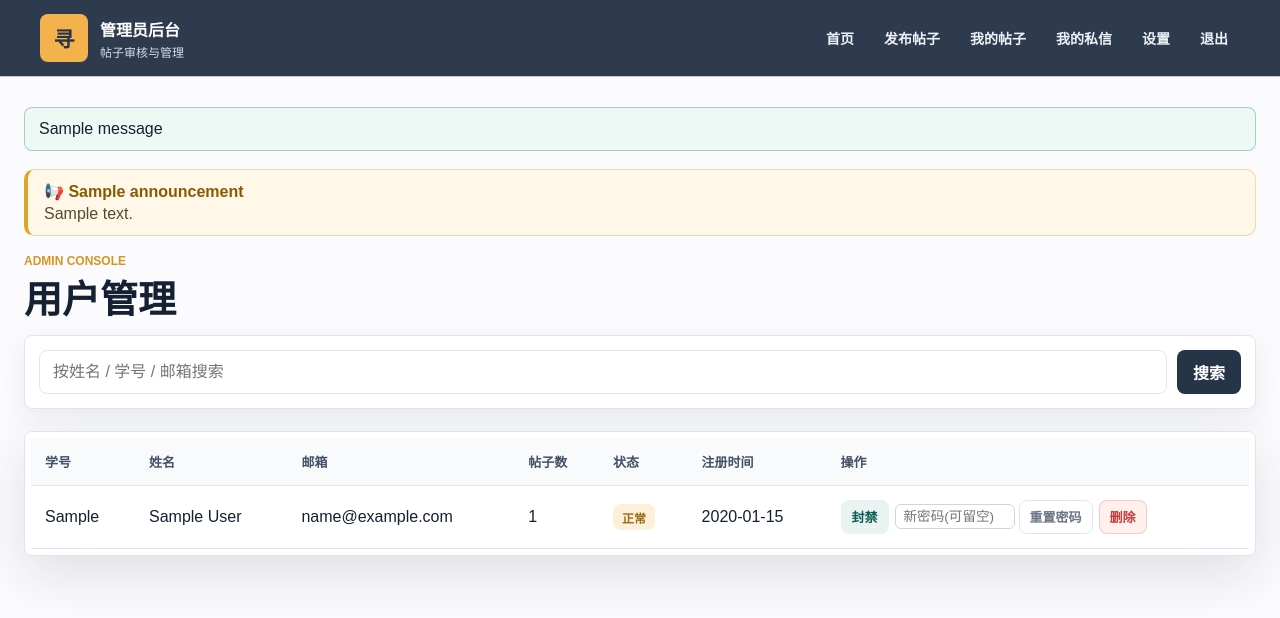
After one commit to Aurora5456/campus-lost-found-system, a Flask app: page /admin/students in a window 1280 px wide. The commit adds this page. Shown: the top 618 px of the page. Run offline with Flask 3, Linux system fonts and the light colour scheme; the visitor is signed in with stand-in values (Sample User, id 1); tables that the repository leaves empty hold one stand-in row (values such as "Sample post"); one stand-in notice (Sample message) is shown; parts of the project's set-up code (start-up, migrations or seed data) failed here and were passed over.

Commit message:
feat(admin): 用户管理、全站公告、私信监管、批量操作与任意帖子状态管理

```diff
--- a/campus-lost-found-system/app.py
+++ b/campus-lost-found-system/app.py
@@ -1,5 +1,6 @@
 import os
 from functools import wraps
+from secrets import token_urlsafe
 
 from flask import (
     Flask,
@@ -27,6 +28,7 @@ from imaging import remove_image_files, save_images
 from matching import find_matches
 from models import (
     Admin,
+    Announcement,
     Message,
     PasswordResetToken,
     Post,
@@ -69,6 +71,11 @@ def student_required(view):
     def wrapper(*args, **kwargs):
         if not session.get("student_id"):
             flash("请先登录学生账号。", "warning")
+            return redirect(url_for("student_login"))
+        student = current_student()
+        if student is None or not student.is_active:
+            session.clear()
+            flash("账号不存在或已被封禁，请联系管理员。", "danger")
             return redirect(url_for("student_login"))
         return view(*args, **kwargs)
 
@@ -176,11 +183,19 @@ def register_routes(app):
             unread_count = Message.query.filter_by(
                 receiver_id=student.id, is_read=False
             ).count()
+        announcements = []
+        if student:
+            announcements = (
+                Announcement.query.filter_by(is_active=True)
+                .order_by(Announcement.created_at.desc())
+                .all()
+            )
         return {
             "current_student": student,
             "current_admin": current_admin(),
             "unread_count": unread_count,
             "categories": CATEGORIES,
+            "announcements": announcements,
         }
 
     @app.route("/")
@@ -201,6 +216,9 @@ def register_routes(app):
             password = request.form.get("password", "")
             student = Student.query.filter_by(student_no=student_no).first()
             if student and check_password_hash(student.password_hash, password):
+                if not student.is_active:
+                    flash("该账号已被管理员封禁，无法登录。", "danger")
+                    return render_template("student_login.html")
                 session.clear()
                 session["student_id"] = student.id
                 flash("登录成功，欢迎回来。", "success")
@@ -606,6 +624,184 @@ def register_routes(app):
         flash("管理员已删除帖子，相关图片和私信记录已同步清理。", "success")
         return redirect(url_for("admin_posts"))
 
+    @app.route("/admin/posts/<int:post_id>/status", methods=["POST"])
+    @admin_required
+    def admin_update_status(post_id):
+        post = Post.query.get_or_404(post_id)
+        new_status = request.form.get("status", "")
+        if new_status in STATUS_KEYS:
+            post.status = new_status
+            db.session.commit()
+            flash("已将帖子状态更新为「%s」。" % post.status_label, "success")
+        else:
+            flash("状态值不正确。", "danger")
+        return redirect(request.referrer or url_for("admin_posts"))
+
+    @app.route("/admin/posts/bulk", methods=["POST"])
+    @admin_required
+    def admin_bulk_posts():
+        action = request.form.get("action", "")
+        ids = [int(x) for x in request.form.getlist("post_ids") if x.isdigit()]
+        if not ids:
+            flash("请先勾选要操作的帖子。", "warning")
+            return redirect(request.referrer or url_for("admin_posts"))
+
+        posts = Post.query.filter(Post.id.in_(ids)).all()
+        if action == "delete":
+            for post in posts:
+                for image in post.images:
+                    remove_image_files(image.image_path, image.thumb_path)
+                db.session.delete(post)
+            db.session.commit()
+            flash("已批量删除 %d 条帖子。" % len(posts), "success")
+        elif action in {"resolve", "reopen"}:
+            target = STATUS_RESOLVED if action == "resolve" else STATUS_OPEN
+            for post in posts:
+                post.status = target
+            db.session.commit()
+            label = "已解决" if action == "resolve" else "未解决"
+            flash("已批量将 %d 条帖子标记为「%s」。" % (len(posts), label), "success")
+        else:
+            flash("未知的批量操作。", "danger")
+        return redirect(request.referrer or url_for("admin_posts"))
+
+    @app.route("/admin/students")
+    @admin_required
+    def admin_students():
+        keyword = request.args.get("q", "").strip()
+        query = Student.query.order_by(Student.created_at.desc())
+        if keyword:
+            like = f"%{keyword}%"
+            query = query.filter(
+                or_(
+                    Student.name.like(like),
+                    Student.student_no.like(like),
+                    Student.email.like(like),
+                )
+            )
+        page = request.args.get("page", 1, type=int)
+        pagination = query.paginate(page=page, per_page=15, error_out=False)
+        post_counts = dict(
+            db.session.query(Post.student_id, db.func.count(Post.id))
+            .group_by(Post.student_id)
+            .all()
+        )
+        return render_template(
+            "admin_students.html",
+            students=pagination.items,
+            pagination=pagination,
+            keyword=keyword,
+            filters={"q": keyword},
+            post_counts=post_counts,
+        )
+
+    @app.route("/admin/students/<int:student_id>/toggle-active", methods=["POST"])
+    @admin_required
+    def admin_toggle_student(student_id):
+        student = Student.query.get_or_404(student_id)
+        student.is_active = not student.is_active
+        db.session.commit()
+        state = "解封" if student.is_active else "封禁"
+        flash("已%s学生「%s（%s）」。" % (state, student.name, student.student_no), "success")
+        return redirect(request.referrer or url_for("admin_students"))
+
+    @app.route("/admin/students/<int:student_id>/reset-password", methods=["POST"])
+    @admin_required
+    def admin_reset_student_password(student_id):
+        student = Student.query.get_or_404(student_id)
+        new_password = request.form.get("new_password", "").strip()
+        if not new_password:
+            new_password = token_urlsafe(6)
+        elif len(new_password) < 6:
+            flash("新密码至少 6 位。", "danger")
+            return redirect(request.referrer or url_for("admin_students"))
+        student.password_hash = generate_password_hash(new_password)
+        db.session.commit()
+        flash(
+            "已重置「%s（%s）」的密码为：%s（请尽快告知本人并提醒修改）。"
+            % (student.name, student.student_no, new_password),
+            "success",
+        )
+        return redirect(request.referrer or url_for("admin_students"))
+
+    @app.route("/admin/students/<int:student_id>/delete", methods=["POST"])
+    @admin_required
+    def admin_delete_student(student_id):
+        student = Student.query.get_or_404(student_id)
+        # 删除该学生参与的所有私信（含其作为收件人的会话），避免外键约束失败
+        Message.query.filter(
+            or_(Message.sender_id == student.id, Message.receiver_id == student.id)
+        ).delete(synchronize_session=False)
+        for post in list(student.posts):
+            for image in post.images:
+                remove_image_files(image.image_path, image.thumb_path)
+        name, no = student.name, student.student_no
+        db.session.delete(student)
+        db.session.commit()
+        flash("已删除学生「%s（%s）」及其帖子、私信。" % (name, no), "success")
+        return redirect(url_for("admin_students"))
+
+    @app.route("/admin/announcements", methods=["GET", "POST"])
+    @admin_required
+    def admin_announcements():
+        if request.method == "POST":
+            title = request.form.get("title", "").strip()
+            body = request.form.get("body", "").strip()
+            if not title or not body:
+                flash("请填写公告标题和内容。", "danger")
+            else:
+                db.session.add(Announcement(title=title, body=body))
+                db.session.commit()
+                flash("公告已发布。", "success")
+            return redirect(url_for("admin_announcements"))
+        announcements = Announcement.query.order_by(Announcement.created_at.desc()).all()
+        return render_template("admin_announcements.html", announcements=announcements)
+
+    @app.route("/admin/announcements/<int:ann_id>/toggle", methods=["POST"])
+    @admin_required
+    def admin_toggle_announcement(ann_id):
+        ann = Announcement.query.get_or_404(ann_id)
+        ann.is_active = not ann.is_active
+        db.session.commit()
+        flash("公告已%s。" % ("上线" if ann.is_active else "下线"), "success")
+        return redirect(url_for("admin_announcements"))
+
+    @app.route("/admin/announcements/<int:ann_id>/delete", methods=["POST"])
+    @admin_required
+    def admin_delete_announcement(ann_id):
+        ann = Announcement.query.get_or_404(ann_id)
+        db.session.delete(ann)
+        db.session.commit()
+        flash("公告已删除。", "success")
+        return redirect(url_for("admin_announcements"))
+
+    @app.route("/admin/messages")
+    @admin_required
+    def admin_messages():
+        keyword = request.args.get("q", "").strip()
+        query = Message.query.order_by(Message.created_at.desc())
+        if keyword:
+            like = f"%{keyword}%"
+            query = query.filter(Message.content.like(like))
+        page = request.args.get("page", 1, type=int)
+        pagination = query.paginate(page=page, per_page=20, error_out=False)
+        return render_template(
+            "admin_messages.html",
+            messages=pagination.items,
+            pagination=pagination,
+            keyword=keyword,
+            filters={"q": keyword},
+        )
+
+    @app.route("/admin/messages/<int:message_id>/delete", methods=["POST"])
+    @admin_required
+    def admin_delete_message(message_id):
+        message = Message.query.get_or_404(message_id)
+        db.session.delete(message)
+        db.session.commit()
+        flash("已删除该条私信。", "success")
+        return redirect(request.referrer or url_for("admin_messages"))
+
 
 def build_dashboard_data():
     from collections import Counter
--- a/campus-lost-found-system/static/css/style.css
+++ b/campus-lost-found-system/static/css/style.css
@@ -1200,3 +1200,65 @@ th {
     grid-template-columns: 1fr;
   }
 }
+
+.announce-stack {
+  display: flex;
+  flex-direction: column;
+  gap: 10px;
+  margin-bottom: 18px;
+}
+
+.announce-card {
+  border: 1px solid #f0d9a8;
+  background: #fff8e8;
+  border-left: 4px solid #e0a526;
+  border-radius: 10px;
+  padding: 12px 16px;
+}
+
+.announce-card strong {
+  display: block;
+  margin-bottom: 4px;
+  color: #8a5a00;
+}
+
+.announce-card p {
+  margin: 0;
+  color: #5b4a2a;
+  white-space: pre-wrap;
+}
+
+.bulk-bar {
+  display: flex;
+  align-items: center;
+  flex-wrap: wrap;
+  gap: 8px;
+  margin: 12px 0;
+}
+
+.bulk-bar > span {
+  color: #555;
+  font-size: 0.9rem;
+}
+
+.mini-input {
+  width: 120px;
+  padding: 4px 8px;
+  border: 1px solid #d4d4d8;
+  border-radius: 6px;
+  font-size: 0.85rem;
+}
+
+.table-actions {
+  display: flex;
+  flex-wrap: wrap;
+  align-items: center;
+  gap: 6px;
+}
+
+.table-actions form {
+  display: inline-flex;
+  align-items: center;
+  gap: 4px;
+  margin: 0;
+}
--- a/campus-lost-found-system/static/js/main.js
+++ b/campus-lost-found-system/static/js/main.js
@@ -7,4 +7,15 @@ document.addEventListener("DOMContentLoaded", () => {
       }
     });
   });
+
+  document.querySelectorAll("input[data-check-all]").forEach((master) => {
+    const name = master.getAttribute("data-check-all");
+    master.addEventListener("change", () => {
+      document
+        .querySelectorAll(`input[type="checkbox"][name="${name}"]`)
+        .forEach((box) => {
+          box.checked = master.checked;
+        });
+    });
+  });
 });
--- /dev/null
+++ b/campus-lost-found-system/templates/admin_students.html
@@ -0,0 +1,67 @@
+{% extends "base.html" %}
+{% block title %}管理员后台 - 用户管理{% endblock %}
+{% block content %}
+<section class="section-head">
+  <div>
+    <p class="eyebrow">Admin Console</p>
+    <h1>用户管理</h1>
+  </div>
+</section>
+<form class="search-bar admin-search" method="get">
+  <input name="q" value="{{ keyword }}" placeholder="按姓名 / 学号 / 邮箱搜索">
+  <button class="btn dark" type="submit">搜索</button>
+  {% if keyword %}<a class="btn ghost" href="{{ url_for('admin_students') }}">清空</a>{% endif %}
+</form>
+<section class="panel table-panel">
+  <table>
+    <thead>
+      <tr>
+        <th>学号</th>
+        <th>姓名</th>
+        <th>邮箱</th>
+        <th>帖子数</th>
+        <th>状态</th>
+        <th>注册时间</th>
+        <th>操作</th>
+      </tr>
+    </thead>
+    <tbody>
+      {% for student in students %}
+        <tr>
+          <td>{{ student.student_no }}</td>
+          <td>{{ student.name }}</td>
+          <td>{{ student.email or '—' }}</td>
+          <td>{{ post_counts.get(student.id, 0) }}</td>
+          <td>
+            {% if student.is_active %}
+              <span class="badge status open">正常</span>
+            {% else %}
+              <span class="badge status resolved">已封禁</span>
+            {% endif %}
+          </td>
+          <td>{{ student.created_at.strftime('%Y-%m-%d') }}</td>
+          <td class="table-actions">
+            <form method="post" action="{{ url_for('admin_toggle_student', student_id=student.id) }}">
+              {% if student.is_active %}
+                <button class="btn secondary small" type="submit">封禁</button>
+              {% else %}
+                <button class="btn dark small" type="submit">解封</button>
+              {% endif %}
+            </form>
+            <form method="post" action="{{ url_for('admin_reset_student_password', student_id=student.id) }}" data-confirm="确认重置该学生密码吗？（留空将随机生成）">
+              <input class="mini-input" type="text" name="new_password" placeholder="新密码(可留空)">
+              <button class="btn ghost small" type="submit">重置密码</button>
+            </form>
+            <form method="post" action="{{ url_for('admin_delete_student', student_id=student.id) }}" data-confirm="确认删除该学生及其所有帖子和私信吗？此操作不可恢复。">
+              <button class="btn danger small" type="submit">删除</button>
+            </form>
+          </td>
+        </tr>
+      {% else %}
+        <tr><td colspan="7" class="empty-cell">暂无学生</td></tr>
+      {% endfor %}
+    </tbody>
+  </table>
+</section>
+{% include "_pagination.html" %}
+{% endblock %}
--- a/campus-lost-found-system/templates/base.html
+++ b/campus-lost-found-system/templates/base.html
@@ -25,6 +25,9 @@
         <a href="{{ url_for('logout') }}">退出</a>
       {% elif current_admin %}
         <a href="{{ url_for('admin_posts') }}">帖子管理</a>
+        <a href="{{ url_for('admin_students') }}">用户管理</a>
+        <a href="{{ url_for('admin_messages') }}">私信监管</a>
+        <a href="{{ url_for('admin_announcements') }}">公告</a>
         <a href="{{ url_for('admin_dashboard') }}">数据看板</a>
         <a href="{{ url_for('logout') }}">退出</a>
       {% else %}
@@ -45,6 +48,16 @@
         </section>
       {% endif %}
     {% endwith %}
+    {% if current_student and announcements %}
+      <section class="announce-stack">
+        {% for ann in announcements %}
+          <div class="announce-card">
+            <strong>📢 {{ ann.title }}</strong>
+            <p>{{ ann.body }}</p>
+          </div>
+        {% endfor %}
+      </section>
+    {% endif %}
     {% block content %}{% endblock %}
   </main>
 
```
Also changed, not shown: campus-lost-found-system/database.sql (+10 -0 lines), campus-lost-found-system/init_db.py (+13 -1 lines), campus-lost-found-system/models.py (+11 -0 lines), campus-lost-found-system/templates/admin_announcements.html (added, +65 -0 lines), campus-lost-found-system/templates/admin_messages.html (added, +48 -0 lines), campus-lost-found-system/templates/admin_posts.html (+20 -1 lines), campus-lost-found-system/wsgi.py (+7 -1 lines).
